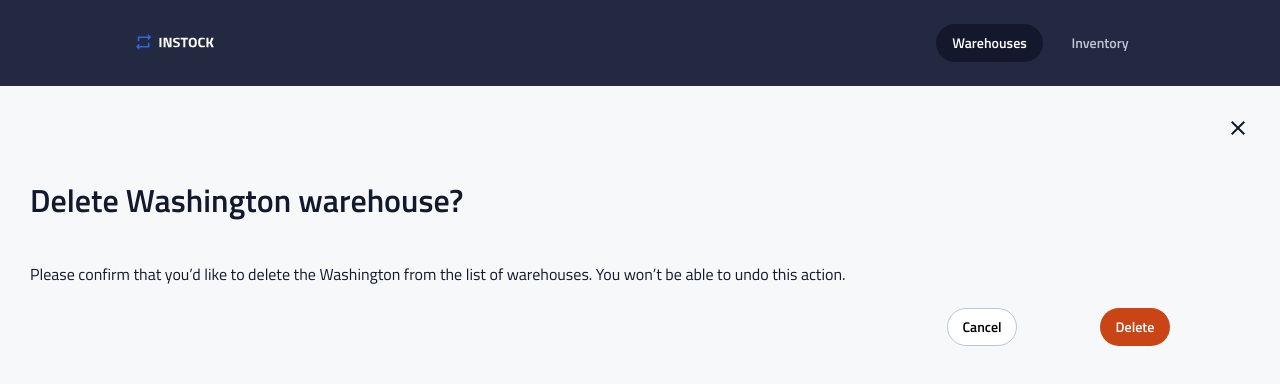
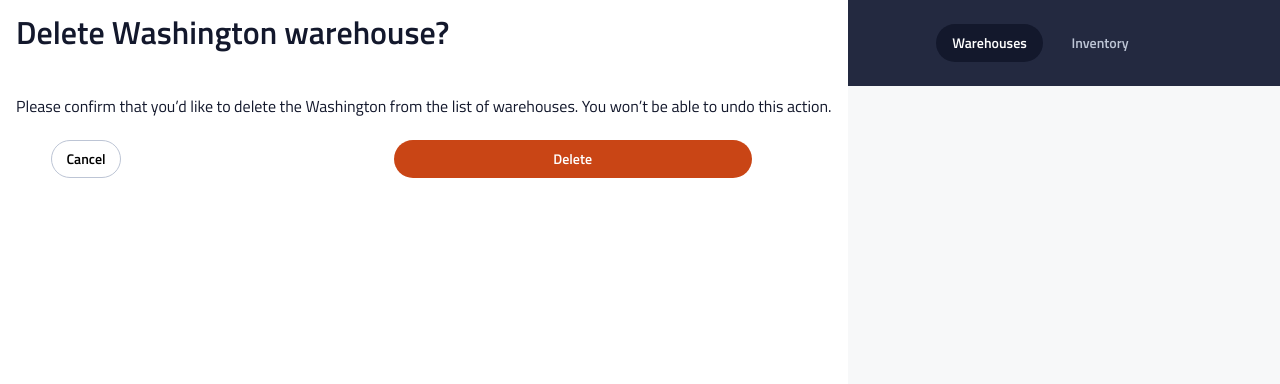
Before and after one commit to ykuruvilla/stratford-instock-frontend, a React (Create React App) app: page / in a window 1280 px wide. Shown: the top 384 px of the page. Built offline with nearby package versions, Linux system fonts and the light colour scheme.

Commit message:
update class names

```diff
--- a/src/components/Button/Button.scss
+++ b/src/components/Button/Button.scss
@@ -26,6 +26,7 @@
   &__delete {
     background-color: $red;
     color: $white;
+    flex-basis: 50%;
   }
 }
 
--- a/src/components/DeleteWarehouseModal/DeleteWarehouseModal.js
+++ b/src/components/DeleteWarehouseModal/DeleteWarehouseModal.js
@@ -1,7 +1,7 @@
 import "./DeleteWarehouseModal.scss";
 import Button from "../Button/Button";
 import closeIcon from "../../assets/icons/close-24px.svg";
-import { Link } from "react-router-dom";
+import { NavLink } from "react-router-dom";
 import axios from "axios";
 import React from "react";
 
@@ -11,23 +11,23 @@ export const DeleteWarehouseModal = (props) => {
     axios.delete(`http:localhost:8080/warehouse/${warehouseId}`);
   };
   return (
-    <section className="container">
-      <Link to="/">
-        <img className="icon-close" alt="close icon" src={closeIcon} />
-      </Link>
+    <section className="delete__container">
+      <NavLink to="/" className="delete__link-close">
+        <img className="delete__icon-close" alt="close icon" src={closeIcon} />
+      </NavLink>
       <div>
-        <h1 className="title">Delete Washington warehouse?</h1>
+        <h1 className="delete__title">Delete Washington warehouse?</h1>
         <p className="body-large">
           Please confirm that you’d like to delete the Washington from the list
           of warehouses. You won’t be able to undo this action.
         </p>
       </div>
-      <div className="buttons-container">
-        <Link to="/" className="link">
-          <div className="button__margins">
+      <div className="delete__buttons-container">
+        <NavLink to="/" className="delete__cancel-link">
+          <div className="delete__button-margins">
             <Button type="cancel" />
           </div>
-        </Link>
+        </NavLink>
 
         <Button type="delete" onClick={deleteWarehouse} />
       </div>
--- a/src/components/DeleteWarehouseModal/DeleteWarehouseModal.scss
+++ b/src/components/DeleteWarehouseModal/DeleteWarehouseModal.scss
@@ -2,34 +2,58 @@
 @use "../../styles/partials/globals/fonts" as *;
 @use "../../styles/partials/globals/colors" as *;
 
-.container {
-  margin: 3rem;
+.delete {
+  &__container {
+    background-color: white;
+    margin-top: -13.848rem;
+    padding: 0 1.6rem;
     height: 100%;
+    position: absolute;
+
+    @include medium {
+      height: 60%;
+    }
   }
 
-.link {
+  &__title {
+    margin: 4rem 0;
+  }
+
+  &__link-close {
+    background-color: yellow;
+    margin-top: 2.1rem;
     width: 100%;
   }
 
-.title {
-  margin: 4rem 0;
+  &__icon-close {
+    display: block;
+    margin-left: auto;
   }
 
-.button__margins {
+  &__button-margins {
     margin: 0 15px;
   }
-.buttons-container {
+
+  &__buttons-container {
     display: flex;
     // justify-content: space-between;
     position: fixed;
     bottom: 0;
     padding: 0px 40px 20px 0px;
     width: 100%;
+
+    @include medium {
+      display: flex;
+      justify-content: flex-end;
+      padding: 20px 80px 20px 20px;
+      width: 100%;
+      position: relative;
+    }
   }
 
-.icon-close {
-  display: block;
-  margin-left: auto;
+  &__cancel-link {
+    flex-basis: 50%;
+  }
 }
 
 //Styles for tablet
```
Lines whose indentation alone changed are shown as unchanged.
